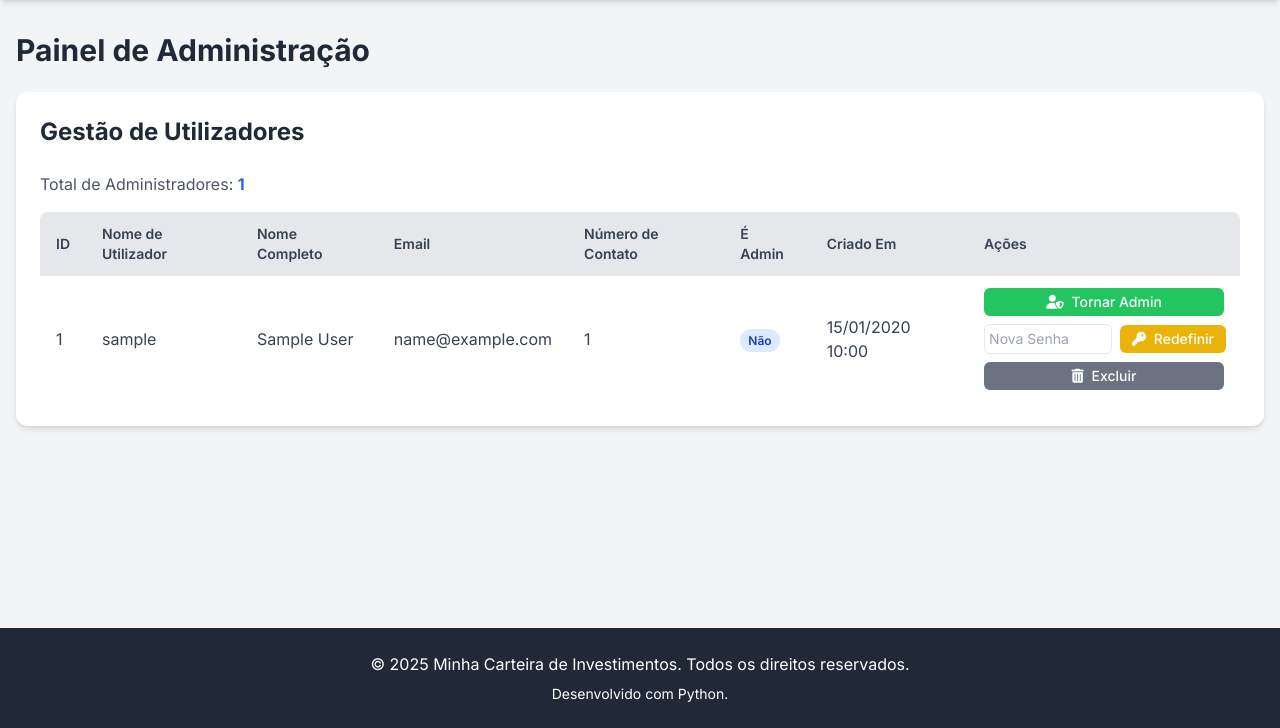
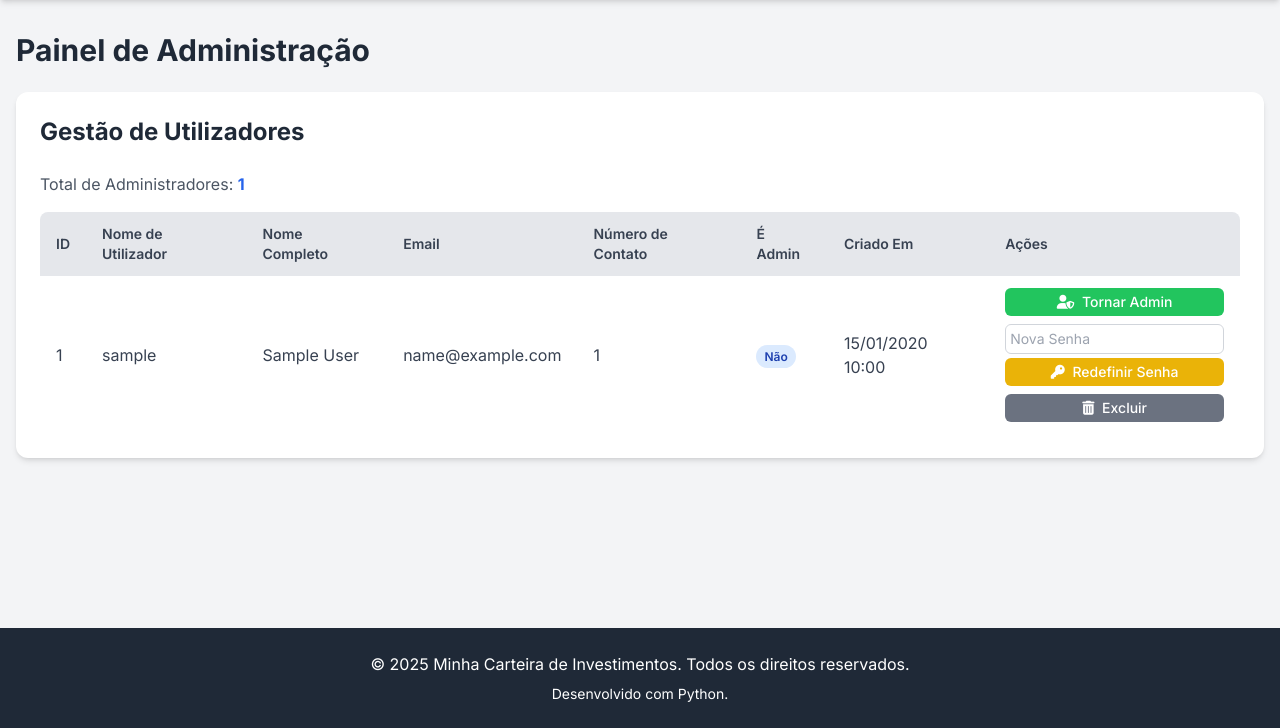
Before and after one commit to Marcos415/cotacoesview, a Flask app: template templates/admin_dashboard.html in a window 1280 px wide. Shown: the part 72-800 px from the top of the page. Run offline with Flask 3, Linux system fonts and the light colour scheme; the template is opened without the code that fills it: most values are stand-ins (such as "Sample title", 1, 10 or a date in 2020); parts of the project's set-up code (start-up, migrations or seed data) failed here and were passed over; some libraries are stand-ins or nearby versions.

Commit message:
Corrigido o botão de redefinir senha no painel de admin para incluir campo de nova senha.

```diff
--- a/templates/admin_dashboard.html
+++ b/templates/admin_dashboard.html
@@ -118,7 +118,7 @@
                                 <td class="py-3 px-4">
                                     <div class="flex flex-col space-y-2">
                                         {# Toggle Admin Status #}
-                                        <form action="{{ url_for('toggle_admin', user_id=user.id) }}" method="POST" class="inline-block">
+                                        <form action="{{ url_for('toggle_admin', user_id=user.id) }}" method="POST" class="block">
                                             <button type="submit" class="w-full text-center px-3 py-1 rounded-md text-sm font-medium
                                                 {% if user.is_admin %}bg-red-500 hover:bg-red-600 text-white{% else %}bg-green-500 hover:bg-green-600 text-white{% endif %}"
                                                 onclick="return confirm('Tem certeza que deseja {{ 'remover as permissões de admin de' if user.is_admin else 'promover a admin' }} {{ user.username }}?');">
@@ -126,18 +126,18 @@
                                             </button>
                                         </form>
 
-                                        {# Reset Password Form #}
-                                        <form action="{{ url_for('reset_password', user_id=user.id) }}" method="POST" class="inline-flex items-center space-x-2">
+                                        {# Reset Password Form - NEW STRUCTURE #}
+                                        <form action="{{ url_for('reset_password', user_id=user.id) }}" method="POST" class="flex flex-col space-y-1">
                                             <input type="password" name="new_password" placeholder="Nova Senha" required
-                                                   minlength="6" class="p-1 border rounded-md text-sm w-32 focus:ring-blue-500 focus:border-blue-500">
-                                            <button type="submit" class="flex-shrink-0 bg-yellow-500 hover:bg-yellow-600 text-white px-3 py-1 rounded-md text-sm font-medium"
+                                                   minlength="6" class="p-1 border border-gray-300 rounded-md text-sm focus:ring-blue-500 focus:border-blue-500 w-full">
+                                            <button type="submit" class="bg-yellow-500 hover:bg-yellow-600 text-white px-3 py-1 rounded-md text-sm font-medium w-full"
                                                     onclick="return confirm('Tem certeza que deseja redefinir a senha de {{ user.username }}?');">
-                                                <i class="fas fa-key mr-1"></i> Redefinir
+                                                <i class="fas fa-key mr-1"></i> Redefinir Senha
                                             </button>
                                         </form>
 
                                         {# Delete User #}
-                                        <form action="{{ url_for('delete_user', user_id=user.id) }}" method="POST" class="inline-block">
+                                        <form action="{{ url_for('delete_user', user_id=user.id) }}" method="POST" class="block">
                                             <button type="submit" class="w-full text-center bg-gray-500 hover:bg-gray-600 text-white px-3 py-1 rounded-md text-sm font-medium"
                                                 onclick="return confirm('Tem certeza que deseja excluir o utilizador {{ user.username }}? Esta ação é irreversível.');">
                                                 <i class="fas fa-trash-alt mr-1"></i> Excluir
```
